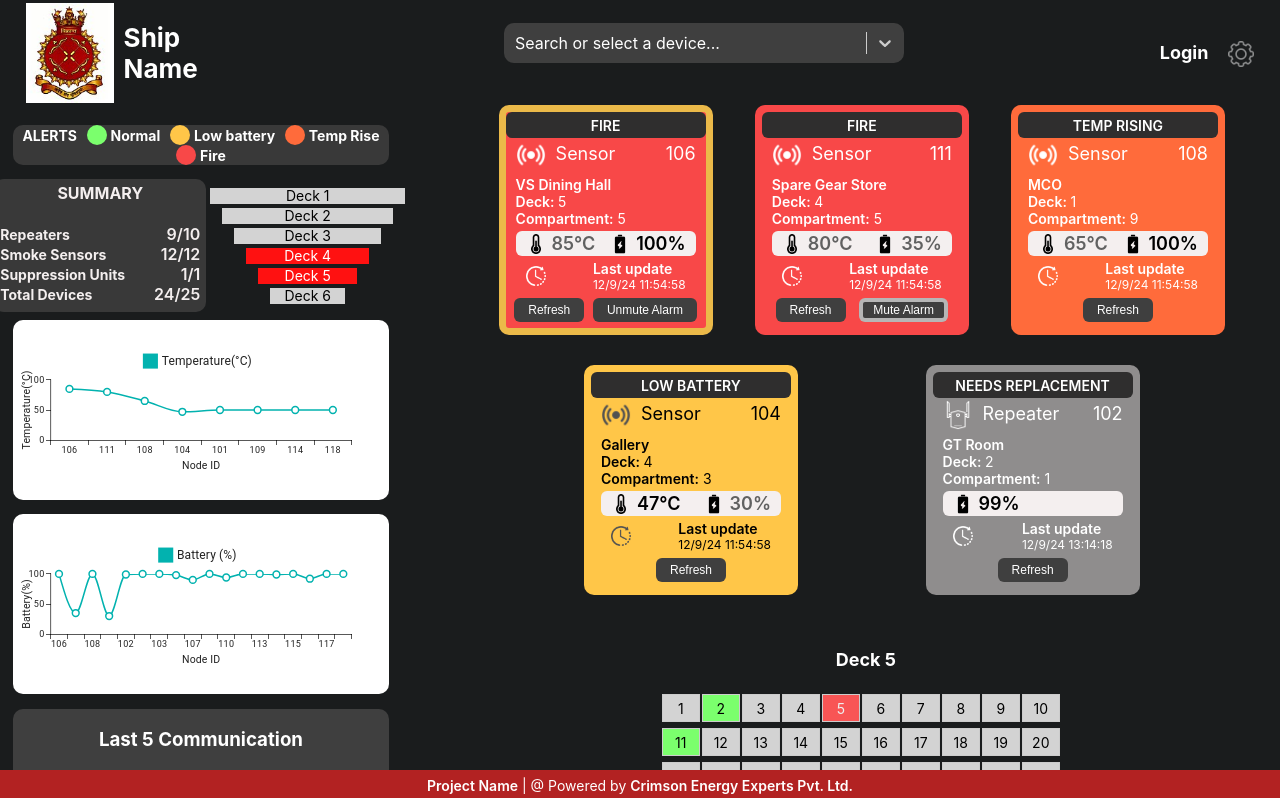
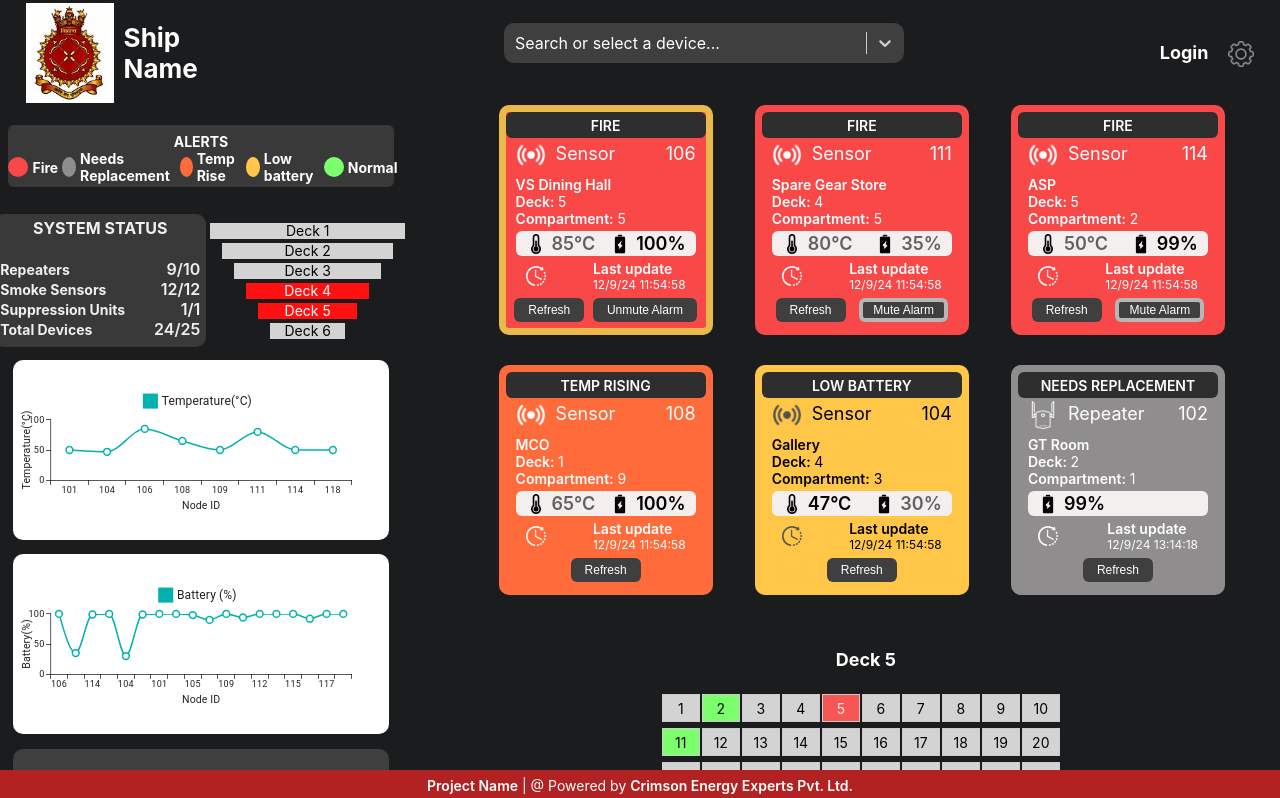
Before and after one commit to cee-diksha/fire_detection, a React (Create React App) app: page / in a window 1280 px wide. Shown: the top 798 px of the page. Built offline with nearby package versions, Linux system fonts and the light colour scheme.

Commit message:
modifications-alert panel

```diff
--- a/src/assets/info.js
+++ b/src/assets/info.js
@@ -6,13 +6,13 @@ export const info = [
     { id: 5, status: ["success"], tempSetpoint: 50, smokeSensor: null, triggeringDevice: false, axis: 'X-Y-Z', node_type: "suppression", node_name: "SS Dining Hall", node_id: 105, battery_percentage: "98", temp: null, last_update: "12/9/24 11:54:58", isDeleted: false, deck: 3, compartment: 7 },
     { id: 6, status: ["danger"], tempSetpoint: 50, smokeSensor: true, triggeringDevice: null, axis: 'X-Y-Z', node_type: "sensor", node_name: "VS Dining Hall", node_id: 106, battery_percentage: "100", temp: "85", last_update: "12/9/24 11:54:58", isDeleted: false, deck: 5, compartment: 5 },
     { id: 7, status: ["success"], tempSetpoint: null, smokeSensor: null, triggeringDevice: null, axis: 'X-Y-Z', node_type: "repeater", node_name: "Main Switch Board", node_id: 107, battery_percentage: "90", temp: null, last_update: "12/9/24 11:54:58", isDeleted: false, deck: 2, compartment: 6 },
-    { id: 8, status: ["orange"], tempSetpoint: 50, smokeSensor: false, triggeringDevice: null, axis: 'X-Y-Z', node_type: "sensor", node_name: "MCO", node_id: 108, battery_percentage: "100", temp: "65", last_update: "12/9/24 11:54:58", isDeleted: false, deck: 1, compartment: 9 },
+    { id: 8, status: ["orange", "smoke"], tempSetpoint: 50, smokeSensor: false, triggeringDevice: null, axis: 'X-Y-Z', node_type: "sensor", node_name: "MCO", node_id: 108, battery_percentage: "100", temp: "65", last_update: "12/9/24 11:54:58", isDeleted: false, deck: 1, compartment: 9 },
     { id: 9, status: ["success"], tempSetpoint: 50, smokeSensor: true, triggeringDevice: null, axis: 'X-Y-Z', node_type: "sensor", node_name: "Engg JS Mess", node_id: 109, battery_percentage: "100", temp: "50", last_update: "12/9/24 11:54:58", isDeleted: false, deck: 6, compartment: 2 },
     { id: 10, status: ["success"], tempSetpoint: 50, smokeSensor: null, triggeringDevice: true, axis: 'X-Y-Z', node_type: "suppression", node_name: "Engg SS Mess", node_id: 110, battery_percentage: "94", temp: null, last_update: "12/9/24 11:54:58", isDeleted: false, deck: 1, compartment: 1 },
     { id: 11, status: ["danger", "yellow"], tempSetpoint: 50, smokeSensor: true, triggeringDevice: null, axis: 'X-Y-Z', node_type: "sensor", node_name: "Spare Gear Store", node_id: 111, battery_percentage: "35", temp: "80", last_update: "12/9/24 11:54:58", isDeleted: false, deck: 4, compartment: 5 },
     { id: 12, status: ["success"], tempSetpoint: null, smokeSensor: null, triggeringDevice: null, axis: 'X-Y-Z', node_type: "repeater", node_name: "CMR", node_id: 112, battery_percentage: "100", temp: null, last_update: "12/9/24 11:54:58", isDeleted: false, deck: 2, compartment: 2 },
     { id: 13, status: ["success"], tempSetpoint: 50, smokeSensor: null, triggeringDevice: false, axis: 'X-Y-Z', node_type: "suppression", node_name: "AC Compartment", node_id: 113, battery_percentage: "100", temp: null, last_update: "12/9/24 11:54:58", isDeleted: false, deck: 4, compartment: 3 },
-    { id: 14, status: ["success"], tempSetpoint: 50, smokeSensor: false, triggeringDevice: null, axis: 'X-Y-Z', node_type: "sensor", node_name: "ASP", node_id: 114, battery_percentage: "99", temp: "50", last_update: "12/9/24 11:54:58", isDeleted: false, deck: 5, compartment: 2 },
+    { id: 14, status: ["danger", "smoke"], tempSetpoint: 50, smokeSensor: false, triggeringDevice: null, axis: 'X-Y-Z', node_type: "sensor", node_name: "ASP", node_id: 114, battery_percentage: "99", temp: "50", last_update: "12/9/24 11:54:58", isDeleted: false, deck: 5, compartment: 2 },
     { id: 15, status: ["success"], tempSetpoint: null, smokeSensor: null, triggeringDevice: null, axis: 'X-Y-Z', node_type: "repeater", node_name: "Pump Room", node_id: 115, battery_percentage: "100", temp: null, last_update: "12/9/24 11:54:58", isDeleted: false, deck: 3, compartment: 1 },
     { id: 16, status: ["success"], tempSetpoint: null, smokeSensor: null, triggeringDevice: null, axis: 'X-Y-Z', node_type: "repeater", node_name: "Cabin Flat", node_id: 116, battery_percentage: "92", temp: null, last_update: "12/9/24 11:54:58", isDeleted: false, deck: 1, compartment: 8 },
     { id: 17, status: ["success"], tempSetpoint: 50, smokeSensor: null, triggeringDevice: true, axis: 'X-Y-Z', node_type: "suppression", node_name: "Fwd JS Mess", node_id: 117, battery_percentage: "100", temp: null, last_update: "12/9/24 11:54:58", isDeleted: false, deck: 1, compartment: 9 },
--- a/src/comp-styles.css
+++ b/src/comp-styles.css
@@ -163,15 +163,22 @@ justify-content:center ;
 
 
 .alert-wrapper{
-    border-radius: 10px;
+    border-radius: 6px;
     width: 100%;
     background-color: #393939;
     color: #ffffff;
-    height: 100%;
+    height: 46px;
     display: flex;
     align-items: center;
-    justify-content: space-evenly;
-    flex-wrap: wrap;
+    padding: 8px 5px;
+    flex-direction: column;
+    justify-content: space-between;
+}
+
+.alert-label-wrap{
+  display: flex;
+  align-items: center;
+  justify-content: space-evenly;
 }
 
 .alert-details-combined{
@@ -194,7 +201,7 @@ justify-content:center ;
    height: 20px;
    width: 20px;
    border-radius: 50%;
-   margin-right: 4px;
+   margin: 0 4px;
 }
 
 .alertCircle-wrapper{
--- a/src/components/AlertCard.js
+++ b/src/components/AlertCard.js
@@ -8,21 +8,27 @@ const AlertCard = () => {
        {/* <div className='alert-details-combined' > */}
             <div id="alert-details-span1">ALERTS</div>
         {/* </div> */}
+        <div className='alert-label-wrap'>
             <div className='alert-details-combined' >
-            <div id="alert-details-span3" style={{backgroundColor: "#7BFF6D"}}></div>
-            <div id="alert-details-span1">Normal</div>
+                <div id="alert-details-span3" style={{backgroundColor: "#F84848"}}></div>
+                <div id="alert-details-span1">Fire</div>
+            </div>
+            <div className='alert-details-combined' >
+                <div id="alert-details-span3" style={{backgroundColor: "#8f8d8d"}}></div>
+                <div id="alert-details-span1">Needs Replacement</div>
+            </div>
+            <div className='alert-details-combined' >
+                <div id="alert-details-span3"style={{backgroundColor: "#FF6B3B"}}></div>
+                <div id="alert-details-span1">Temp Rise</div>
             </div>
             <div className='alert-details-combined' >
                 <div id="alert-details-span3" style={{backgroundColor: "#FFC648"}}></div>
                 <div id="alert-details-span1">Low battery</div>
             </div>
             <div className='alert-details-combined' >
-            <div id="alert-details-span3"style={{backgroundColor: "#FF6B3B"}}></div>
-            <div id="alert-details-span1">Temp Rise</div>
+                <div id="alert-details-span3" style={{backgroundColor: "#7BFF6D"}}></div>
+                <div id="alert-details-span1">Normal</div>
             </div>
-        <div className='alert-details-combined' >
-            <div id="alert-details-span3" style={{backgroundColor: "#F84848"}}></div>
-            <div id="alert-details-span1">Fire</div>
         </div>
     </div>
   )
--- a/src/components/SummaryCard.js
+++ b/src/components/SummaryCard.js
@@ -4,7 +4,7 @@ import "../comp-styles.css"
 const SummaryCard = () => {
   return (
     <div className='sum-details'>
-        <h4>SUMMARY</h4>
+        <h4>SYSTEM STATUS</h4>
         <div className='sum-details-combined' >
             <div id="sum-details-span1">Repeaters</div>
             <div id="sum-details-span2">9/10</div>
--- a/src/components/TempChart.js
+++ b/src/components/TempChart.js
@@ -45,9 +45,12 @@ export const BatteryChart = () => {
   const [info, setInfo] = useState(deviceInfo)
   const battery = info.map(item => item.battery_percentage)
   const node = info.map(item => item.node_id)
+  console.log(battery, node, "batterynode", deviceInfo)
 
   useEffect(() => {
-    setInfo(deviceInfo)
+    const sortedData = deviceInfo.sort((a, b) => a.node_id - b.node_id);
+
+    setInfo(sortedData)
   }, [deviceInfo])
     return (
       <>
--- a/src/pages/SpecificDeck.js
+++ b/src/pages/SpecificDeck.js
@@ -19,7 +19,6 @@ const SpecificDeck = () => {
     const {isLogin, deckData, deviceInfo, setfilteredDeckInfo} = useContext(MainContext)
     const [deckInfo, setDeckInfo] = useState([])
     const [deckGrid, setDeckGrid] = useState([])
-    const [downloadData, setDownloadData] = useState([])
 
     const handleDownloadData = () => {
       const details = deckInfo.flatMap((item, index) => {
@@ -32,7 +31,6 @@ const SpecificDeck = () => {
         return specificDeviceChartData.filter(item => item.node_name === data.node_name);
       }).flat();
 
-      setDownloadData(data);
       const doc = new jsPDF();
 
       data.forEach((deviceData, index) => {
--- a/src/styles.css
+++ b/src/styles.css
@@ -62,7 +62,7 @@
         justify-content: space-between;
         align-items: center;
         margin-bottom: 4%;
-        height: 180px;
+        height: 220px;
     }
 
     .dashboard-content-summary .div-nested{
```
Also changed, not shown: src/assets/smoke.png (added). Lines whose indentation alone changed are shown as unchanged.
